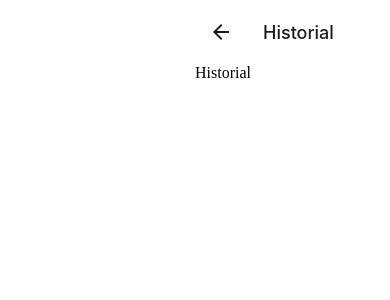
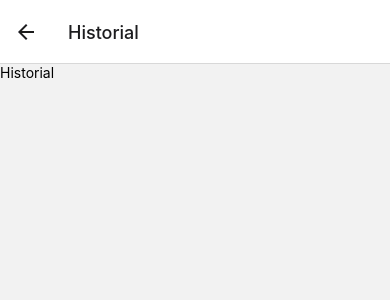
Before and after one commit to TauLambda/Frontend, a React Native app in the folder TauLambda/: screen /Historial in a window 390 px wide. Shown: the top 300 px of the page. Built offline with nearby package versions, Linux system fonts and the light colour scheme.

Commit message:
Cambios en el Router, ya funciona

```diff
--- a/TauLambda/App.js
+++ b/TauLambda/App.js
@@ -1,22 +1,9 @@
 import * as React from 'react';
-import { NavigationContainer } from '@react-navigation/native';
-import { StatusBar } from 'expo-status-bar';
-import { StyleSheet, Text, View } from 'react-native';
+import { StyleSheet } from 'react-native';
 import Rutas from './src/pages/rutas';
 
 export default function App() {
   return (
-      <View style={styles.container}>
-        <Rutas />
-      </View>
+    <Rutas />
   );
 }
-
-const styles = StyleSheet.create({
-  container: {
-    flex: 1,
-    backgroundColor: '#fff',
-    alignItems: 'center',
-    justifyContent: 'center',
-  },
-});
--- a/TauLambda/package.json
+++ b/TauLambda/package.json
@@ -9,14 +9,17 @@
     "web": "expo start --web"
   },
   "dependencies": {
+    "@eva-design/eva": "^2.2.0",
     "@react-navigation/native": "^6.1.8",
     "@react-navigation/native-stack": "^6.9.14",
+    "@ui-kitten/components": "^5.3.1",
     "expo": "~49.0.13",
     "expo-status-bar": "~1.6.0",
     "react": "18.2.0",
     "react-native": "0.72.5",
+    "react-native-safe-area-context": "4.6.3",
     "react-native-screens": "~3.22.0",
-    "react-native-safe-area-context": "4.6.3"
+    "react-native-svg": "^13.14.0"
   },
   "devDependencies": {
     "@babel/core": "^7.20.0"
--- a/TauLambda/src/pages/Historial.jsx
+++ b/TauLambda/src/pages/Historial.jsx
@@ -1,8 +1,11 @@
 import React from 'react'
+import { View, Text } from 'react-native'
 
 const Historial = () => {
   return (
-    <div>Historial</div>
+    <View>
+      <Text>Historial</Text>
+    </View>
   )
 }
 
--- a/TauLambda/src/pages/Rutas.jsx
+++ b/TauLambda/src/pages/Rutas.jsx
@@ -14,7 +14,7 @@ const Rutas = () => {
             <Stack.Screen
                 name="Welcome"
                 component={Welcome}
-                option={{title: 'Welcome'}}
+                options={{ title: 'Welcome'}}
             />
             <Stack.Screen
                 name="Historial"
--- a/TauLambda/src/pages/Welcome.jsx
+++ b/TauLambda/src/pages/Welcome.jsx
@@ -1,5 +1,5 @@
 import React from 'react'
-import { Button } from 'react-native'
+import { Button, Text } from 'react-native'
 
 const Welcome = ({navigation}) => {
   return (
@@ -12,8 +12,4 @@ const Welcome = ({navigation}) => {
   );
 };
 
-const PantallaHistorial = ({navigation, route}) => {
-    return <Text></Text>
-};
-
 export default Welcome
```
Also changed, not shown: 1 other file (tests, documents, lock files or other folders).
